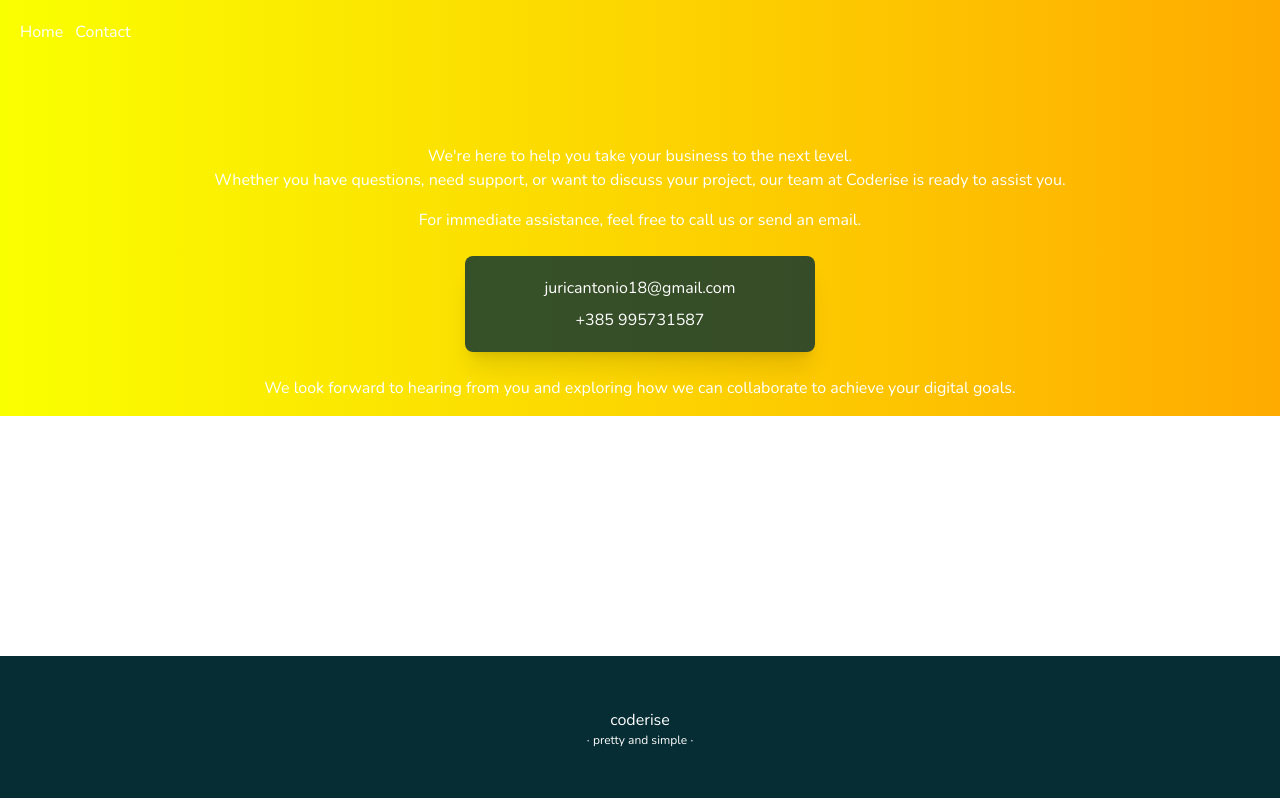
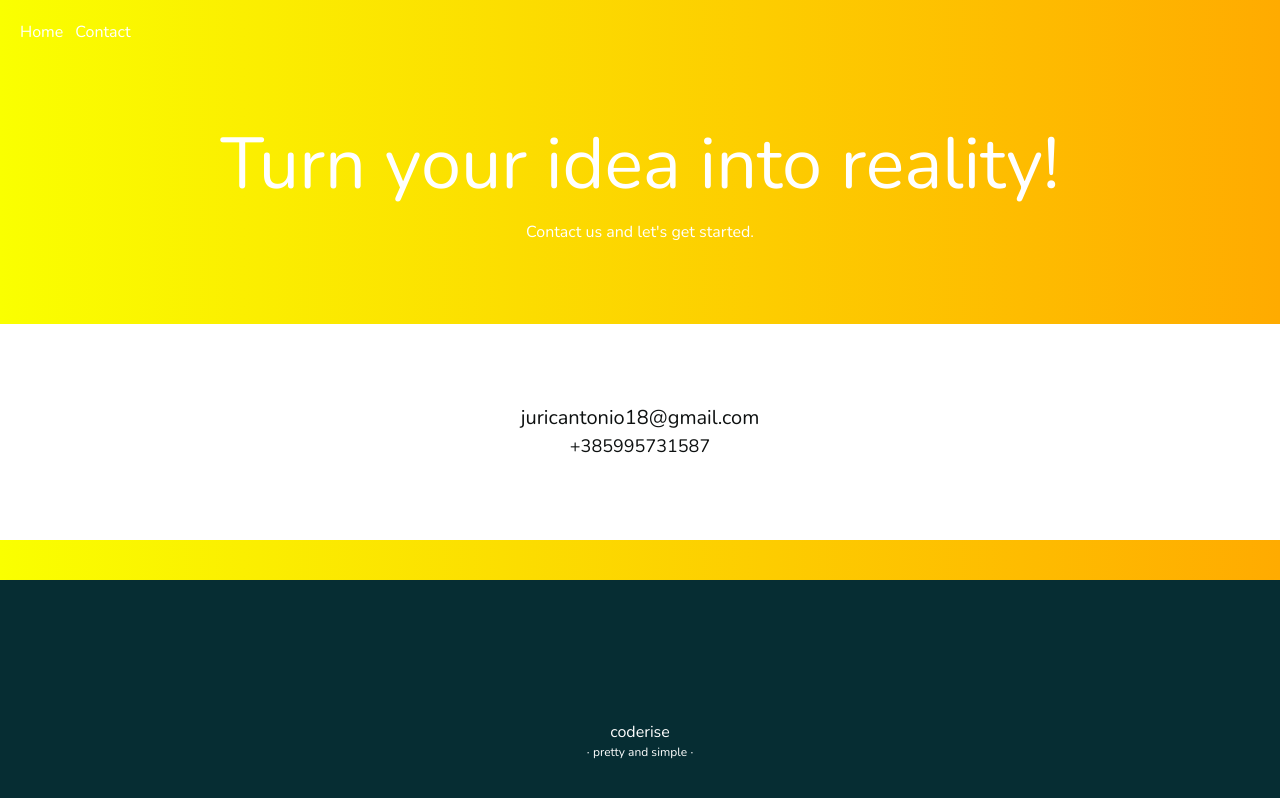
Before and after one commit to Antonioax/Coderise, an Angular app: page /contact in a window 1280 px wide. Built offline with nearby package versions, Linux system fonts and the light colour scheme.

Commit message:
Updated contact component design

```diff
--- a/src/app/components/contact/contact.component.html
+++ b/src/app/components/contact/contact.component.html
@@ -9,8 +9,11 @@
     );
   "
 >
-  <div class="max-w-[1000px] m-4 text-center flex flex-col items-center">
-    <div>We're here to help you take your business to the next level.</div>
+  <div class="text-center flex flex-col items-center">
+
+    <div class="text-7xl">Turn your <span class="font-light">idea</span> into <span class="font-light">reality</span>!</div>
+    <div class="mt-5 mb-20">Contact us and let's get started.</div>
+    <!-- <div>We're here to help you take your business to the next level.</div>
     <div class="mb-4">
       Whether you have questions, need support, or want to discuss your project,
       our team at Coderise is ready to assist you.
@@ -27,14 +30,11 @@
     <div class="mt-6">
       We look forward to hearing from you and exploring how we can collaborate
       to achieve your digital goals.
-    </div>
+    </div> -->
   </div>
 
-  <!-- <form (ngSubmit)="onSend()" [formGroup]="form">
-      <div class="flex flex-col items-center gap-3 mt-10 mb-10 text-black">
-        <input type="email" placeholder="yourEmail@email.com" class="rounded-lg p-2 text-center w-[300px]" required>
-        <textarea placeholder="How can we help you :)" class="rounded-lg p-4 min-w-[500px] min-h-[200px]"></textarea>
-        <button type="submit" class="bg-main px-6 py-2 rounded-lg text-white">Send</button>
-      </div>
-    </form> -->
+  <div class="bg-white w-full flex flex-col justify-center items-center pt-20 pb-20 mb-10">
+    <div class="text-softBlack text-xl">juricantonio18&commat;gmail.com</div>
+    <div class="text-softBlack text-lg">+385995731587</div>
+  </div>
 </div>
--- a/src/app/components/footer/footer.component.html
+++ b/src/app/components/footer/footer.component.html
@@ -1,4 +1,4 @@
-<div class="h-36 bg-main shadow-md flex flex-col items-center text-accent justify-center">
+<div class="h-80 bg-main shadow-md flex flex-col items-center text-accent justify-center">
   <div class="font-thin">coderise</div>
   <div class="font-thin text-xs">∙ pretty and simple ∙</div>
 </div>
--- a/src/app/components/home/home.component.html
+++ b/src/app/components/home/home.component.html
@@ -22,7 +22,7 @@
     @for (item of content; track $index) { @if (item.image) {
     <div
       class="sm:m-10 bg-opacity-0 rounded-3xl max-w-[500px] shadow-2xl overflow-hidden self-center {{
-        $index % 2 == 0 ? 'place-self-end mr-12 mt-1 mb-6' : 'place-self-start ml-12 mt-2'
+        $index % 2 == 0 ? 'place-self-end mr-12 mt-4 mb-6' : 'place-self-start ml-12 mt-2'
       }}"
     >
       <img [src]="item.image" alt="item.title" class="bg-cover rounded-3xl" />
--- a/tailwind.config.js
+++ b/tailwind.config.js
@@ -6,6 +6,7 @@ module.exports = {
       colors: {
         main: "#062d33",
         accent: "#9495b8",
+        softBlack: "#0e1111",
       },
     },
   },
```
